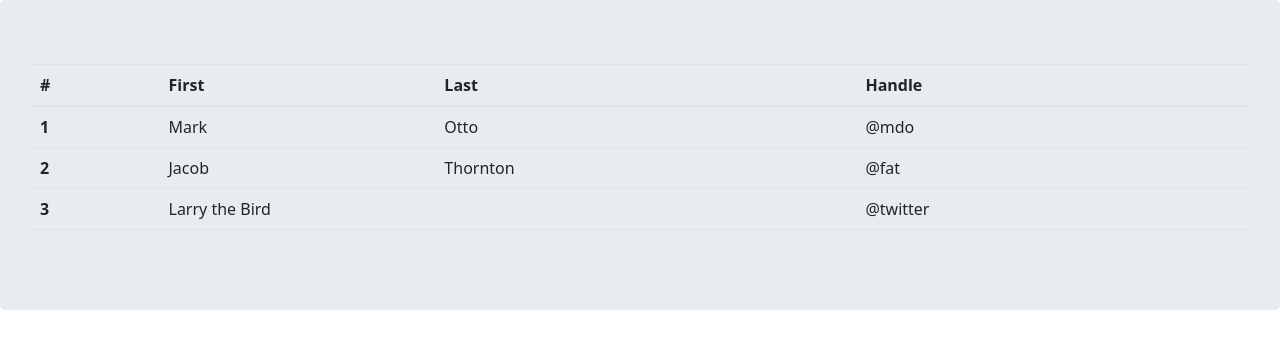
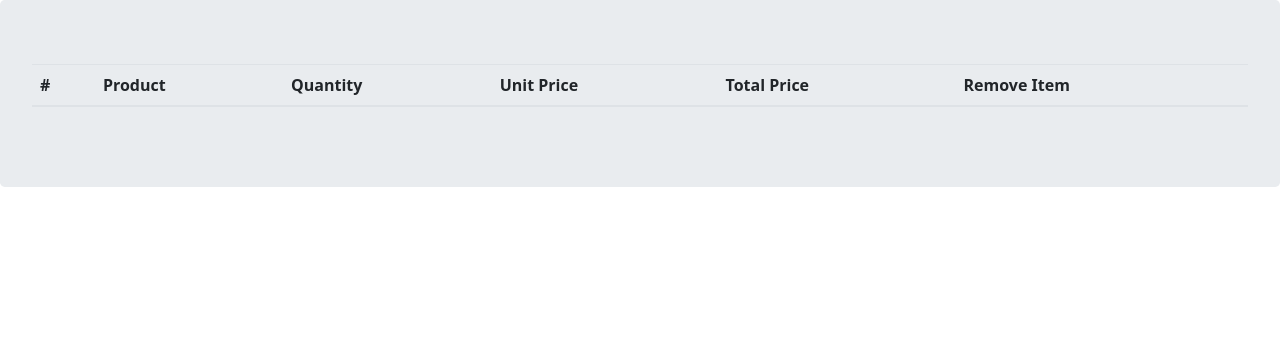
Before and after one commit to sarahghanei/EMart, a Django app: page /shop/detail/ in a window 1280 px wide. Shown: the part 56-405 px from the top of the page. Run offline with Django 3.2, Linux system fonts and the light colour scheme; lists and menus that the app fills with data are empty; some libraries are stand-ins or nearby versions.

Commit message:
more details on shopping cart, remove item from cart

```diff
--- a/SRC/OnlineShopping/shop/shop.py
+++ b/SRC/OnlineShopping/shop/shop.py
@@ -1,5 +1,25 @@
+from product.models import Product
+from decimal import Decimal
+
 # naming sessions related to the shopping cart
 SHOP_SESSION_ID = 'shop'
+
+
+# structure of shopping cart
+# {
+#     'shop': {
+#         '2': {
+#             'name': 'asus gl 702',
+#             'price': '720',
+#             'quantity': 1
+#         },
+#         '5': {
+#             'name': 'lg k10',
+#             'price': '120',
+#             'quantity': 2
+#         }
+#     }
+# }
 
 
 # handling session
@@ -13,14 +33,36 @@ class Shop:
             shop = self.session[SHOP_SESSION_ID] = {}
         self.shop = shop
 
+    def __iter__(self):
+        # getting id of products in the shopping cart
+        product_ids = self.shop.keys()
+        # retrieve those products
+        products = Product.objects.filter(id__in=product_ids)
+        # copy of shopping cart
+        shop = self.shop.copy()
+        # adding fields of product info and total price for each item in the basket
+        for product in products:
+            shop[str(product.id)]['product'] = product
+        for item in shop.values():
+            # item is the dict for each product
+            # price in shop is in the string format, so for calculating we cast it to decimal
+            item['total_price'] = Decimal(item['price']) * item['quantity']
+            yield item
+
     def add(self, product, quantity):
         product_id = str(product.id)
         if product_id not in self.shop:
-            self.shop[product_id] = {'quantity': 1, 'price': str(product.unit_price)}
+            self.shop[product_id] = {'quantity': quantity, 'price': str(product.unit_price)}
         else:
             self.shop[product_id]['quantity'] += quantity
         self.save()
 
+    def remove(self, product):
+        product_id = str(product.id)
+        if product_id in self.shop:
+            del self.shop[product_id]
+            self.save()
+
     def save(self):
         # saving session's changes manually.
         self.session.modified = True
--- a/SRC/OnlineShopping/shop/templates/shop/detail.html
+++ b/SRC/OnlineShopping/shop/templates/shop/detail.html
@@ -4,29 +4,28 @@
     <thead>
     <tr>
         <th scope="col">#</th>
-      <th scope="col">First</th>
-      <th scope="col">Last</th>
-      <th scope="col">Handle</th>
+        <th scope="col">Product</th>
+        <th scope="col">Quantity</th>
+        <th scope="col">Unit Price</th>
+        <th scope="col">Total Price</th>
+        <th scope="col">Remove Item</th>
     </tr>
     </thead>
     <tbody>
+    {% for item in shop %}
     <tr>
-      <th scope="row">1</th>
-      <td>Mark</td>
-      <td>Otto</td>
-      <td>@mdo</td>
+        <th scope="row">{{forloop.counter}}</th>
+        <td>{{item.product}}</td>
+        <td>{{item.quantity}}</td>
+        <td>{{item.price}}</td>
+        <td>{{item.total_price}}</td>
+        <td>
+            <a href="{% url 'shop:remove_cart' item.product.id %}">
+                <button type="button" class="btn-close" aria-label="Close" style="background-color: red"></button>
+            </a>
+        </td>
     </tr>
-    <tr>
-      <th scope="row">2</th>
-      <td>Jacob</td>
-      <td>Thornton</td>
-      <td>@fat</td>
-    </tr>
-    <tr>
-      <th scope="row">3</th>
-      <td colspan="2">Larry the Bird</td>
-      <td>@twitter</td>
-    </tr>
+    {% endfor %}
     </tbody>
 </table>
 {% endblock %}
--- a/SRC/OnlineShopping/shop/urls.py
+++ b/SRC/OnlineShopping/shop/urls.py
@@ -6,5 +6,6 @@ urlpatterns = [
     # shop/ will render the shopping cart details for us
     path('detail/', detail, name='detail'),
     path('add/<int:product_id>', add_cart, name='add_cart'),
+    path('remove/<int:product_id>', remove_cart, name='remove_cart'),
 
 ]
--- a/SRC/OnlineShopping/shop/views.py
+++ b/SRC/OnlineShopping/shop/views.py
@@ -8,7 +8,8 @@ from django.views.decorators.http import require_POST
 # Create your views here.
 # display the shopping cart detail
 def detail(request):
-    return render(request, 'shop/detail.html')
+    shop = Shop(request)
+    return render(request, 'shop/detail.html', {'shop': shop})
 
 
 # adding items to cart
@@ -22,3 +23,11 @@ def add_cart(request, product_id):
         cd = form.cleaned_data
         shop.add(product, cd['quantity'])
     return redirect('shop:detail')
+
+
+# remove item from shopping cart
+def remove_cart(request, product_id):
+    shop = Shop(request)
+    product = get_object_or_404(Product, id=product_id)
+    shop.remove(product)
+    return redirect('shop:detail')
```
Lines whose indentation alone changed are shown as unchanged.
